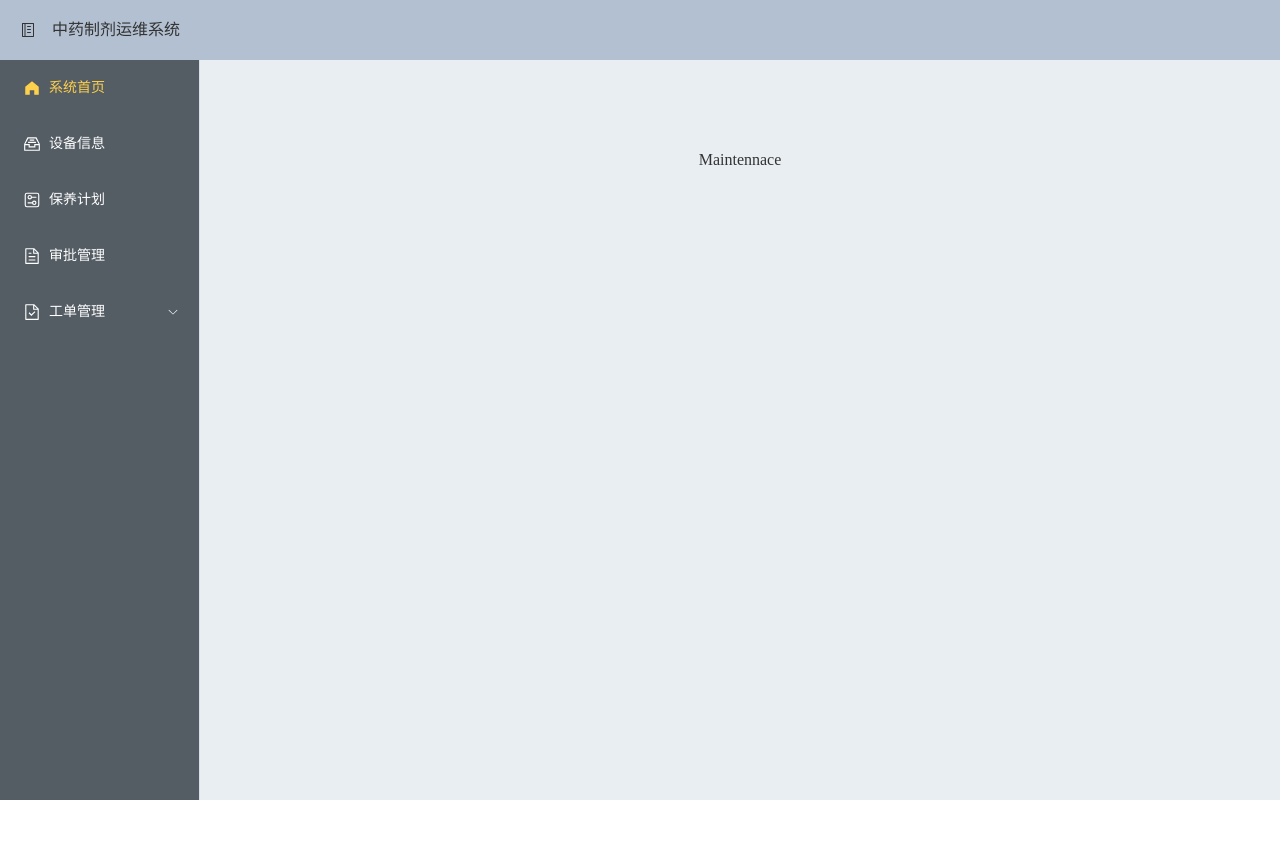
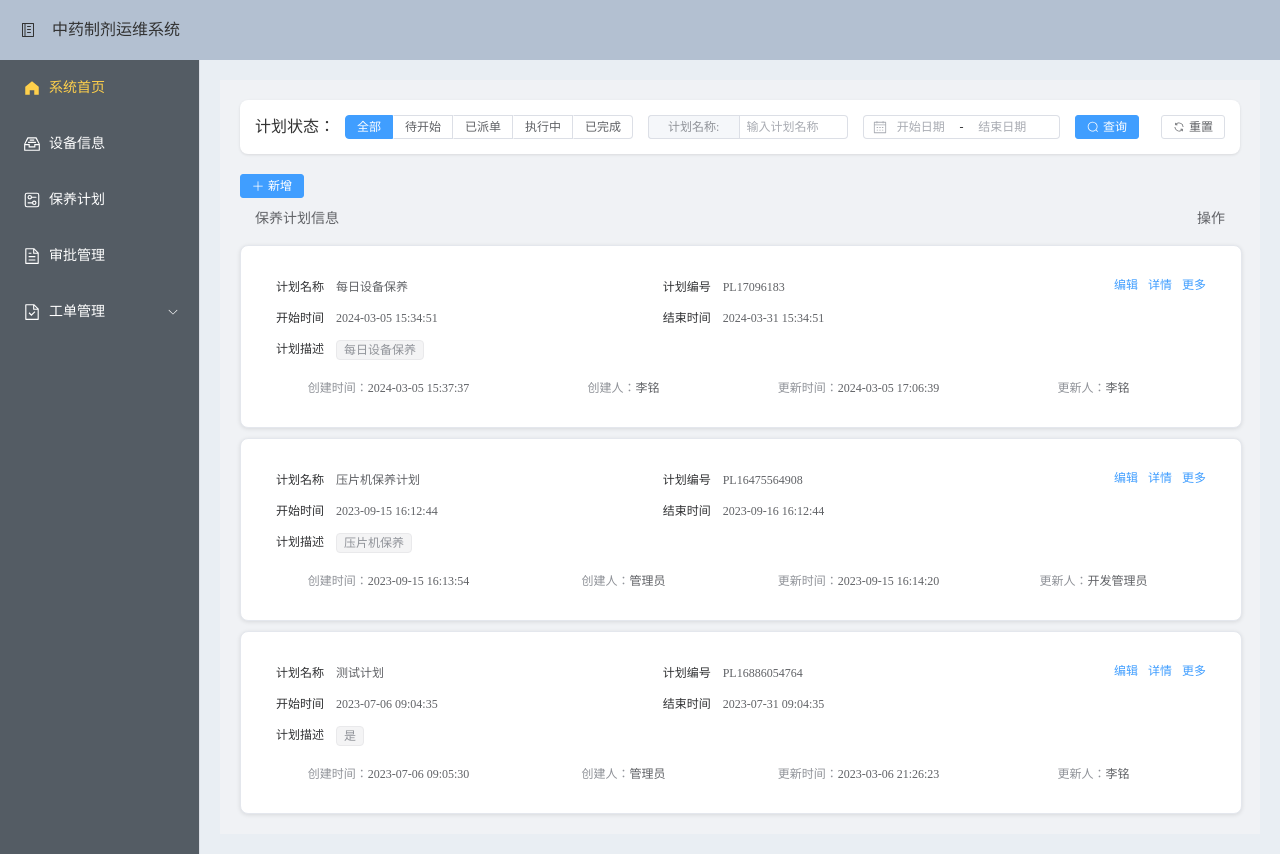
Before and after one commit to SlothClient/collaborativeRespo, a Vue app in the folder dmp_vue/: page /views/Maintenance in a window 1280 px wide. Before the commit the page ends 800 px from the top, so only its background shows below. Built offline with nearby package versions, Linux system fonts and the light colour scheme.

Commit message:
保养计划页面

```diff
--- a/dmp_vue/src/router/index.js
+++ b/dmp_vue/src/router/index.js
@@ -2,7 +2,7 @@ import { createRouter, createWebHistory } from 'vue-router'
 import Main from '@/views/Main.vue'
 import Device from '@/views/Device.vue'
 import Home from '@/views/Home.vue'
-import Maintenance from '@/views/Maintenance.vue'
+import Maintenance from '@/views/maintenancePlan/index.vue'
 import WorkHours from '@/views/WorkHours.vue'
 import WorkOrder from '@/views/WorkOrder.vue'
 import Approve from '@/views/Approve.vue'
@@ -37,7 +37,7 @@ const router = createRouter({
         {
           path:'/views/Approve',
           component:Approve
-        }
+        },
 
       ]
     }
--- /dev/null
+++ b/dmp_vue/src/views/maintenancePlan/index.vue
@@ -0,0 +1,296 @@
+<template>
+  <div class="page-container">
+    <!-- 顶部搜索和过滤功能区域 -->
+    <el-row class="filter-container">
+      <el-col :span="24">
+        <div class="filter-content">
+          <div class="status-filter">
+            <span class="status-label">计划状态：</span>
+            <el-checkbox-group v-model="checkboxGroup1" size="small" class="status-checkbox-group">
+              <el-checkbox-button v-for="city in cities" :key="city" :value="city" class="status-filter-btn">
+                {{ city }}
+              </el-checkbox-button>
+            </el-checkbox-group>
+          </div>
+          <el-input v-model="planName" placeholder="输入计划名称" size="small" class="input-search">
+            <template #prepend>计划名称:</template>
+          </el-input>
+          <el-date-picker
+              v-model="dateRange"
+              type="daterange"
+              start-placeholder="开始日期"
+              end-placeholder="结束日期"
+              size="small"
+              class="date-picker"
+          ></el-date-picker>
+          <div class="button-group">
+            <el-button type="primary" size="small" icon="Search" @click="searchPlans">查询</el-button>
+            <el-button size="small" icon="Refresh" @click="resetFilters">重置</el-button>
+          </div>
+        </div>
+      </el-col>
+    </el-row>
+
+    <el-row class="add-button-row">
+      <el-button type="primary" size="small" icon="Plus" class="add-btn">新增</el-button>
+    </el-row>
+
+    <!-- 卡片区域 -->
+    <div class="card-container">
+      <div class="card-header">
+        <span class="card-title">保养计划信息</span>
+        <span class="card-title">操作</span>
+      </div>
+      <el-card v-for="(item, index) in data" :key="index" class="card">
+        <div class="card-content">
+          <!-- 计划信息展示 -->
+          <el-row :gutter="10">
+            <el-col :span="20">
+              <el-descriptions :column="2" size="small" class="description-box">
+                <el-descriptions-item label="计划名称">{{ item.planName }}</el-descriptions-item>
+                <el-descriptions-item label="计划编号">{{ item.planId }}</el-descriptions-item>
+                <el-descriptions-item label="开始时间">{{ item.startTime }}</el-descriptions-item>
+                <el-descriptions-item label="结束时间">{{ item.endTime }}</el-descriptions-item>
+                <el-descriptions-item label="计划描述" :span="2">
+                  <el-tag size="small" type="info">{{ item.description }}</el-tag>
+                </el-descriptions-item>
+              </el-descriptions>
+            </el-col>
+            <!-- 操作按钮在最右侧 -->
+            <el-col :span="4">
+              <div class="card-actions">
+                <el-link type="primary" class="action-link">编辑</el-link>
+                <el-link type="primary" class="action-link">详情</el-link>
+                <el-link type="primary" class="action-link">更多</el-link>
+              </div>
+            </el-col>
+          </el-row>
+
+          <!-- 创建和更新时间 -->
+          <el-row class="info-row" :gutter="10">
+            <el-col :span="6">
+              <span class="info-item"><label>创建时间：</label>{{ item.createTime }}</span>
+            </el-col>
+            <el-col :span="6">
+              <span class="info-item"><label>创建人：</label>{{ item.creator }}</span>
+            </el-col>
+            <el-col :span="6">
+              <span class="info-item"><label>更新时间：</label>{{ item.updateTime }}</span>
+            </el-col>
+            <el-col :span="6">
+              <span class="info-item"><label>更新人：</label>{{ item.updater }}</span>
+            </el-col>
+          </el-row>
+        </div>
+      </el-card>
+    </div>
+  </div>
+</template>
+
+<script setup>
+import { ref } from 'vue';
+
+const checkboxGroup1 = ref(['全部']);
+const cities = ['全部', '待开始', '已派单', '执行中', '已完成'];
+const planName = ref("");
+const dateRange = ref('');
+
+const data = ref([
+  {
+    planName: '每日设备保养',
+    planId: 'PL17096183',
+    startTime: '2024-03-05 15:34:51',
+    endTime: '2024-03-31 15:34:51',
+    description: '每日设备保养',
+    createTime: '2024-03-05 15:37:37',
+    creator: '李铭',
+    updateTime: '2024-03-05 17:06:39',
+    updater: '李铭',
+    status: '已完成'
+  },
+  {
+    planName: '压片机保养计划',
+    planId: 'PL16475564908',
+    startTime: '2023-09-15 16:12:44',
+    endTime: '2023-09-16 16:12:44',
+    description: '压片机保养',
+    createTime: '2023-09-15 16:13:54',
+    creator: '管理员',
+    updateTime: '2023-09-15 16:14:20',
+    updater: '开发管理员',
+    status: '已派单'
+  },
+  {
+    planName: '测试计划',
+    planId: 'PL16886054764',
+    startTime: '2023-07-06 09:04:35',
+    endTime: '2023-07-31 09:04:35',
+    description: '是',
+    createTime: '2023-07-06 09:05:30',
+    creator: '管理员',
+    updateTime: '2023-03-06 21:26:23',
+    updater: '李铭',
+    status: '已完成'
+  },
+]);
+
+const searchPlans = () => {
+  // 实现搜索逻辑
+  console.log('搜索计划');
+};
+
+const resetFilters = () => {
+  // 实现重置逻辑
+  checkboxGroup1.value = ['全部'];
+  planName.value = '';
+  dateRange.value = '';
+  console.log('重置过滤器');
+};
+
+</script>
+
+<style scoped>
+
+.page-container {
+  padding: 20px;
+  background-color: #f0f2f5;
+  line-height: 10%;
+  overflow: hidden;
+}
+
+
+.filter-container {
+  padding: 15px;
+  background-color: #ffffff;
+  margin-bottom: 20px;
+  border-radius: 8px;
+  box-shadow: 0 1px 3px rgba(0, 0, 0, 0.1);
+}
+
+.filter-content {
+  display: flex;
+  align-items: center;
+  flex-wrap: nowrap;
+  gap: 15px;
+}
+
+.status-filter {
+  display: flex;
+  align-items: center;
+  flex-shrink: 0;
+}
+
+.status-label {
+  white-space: nowrap;
+  margin-right: 10px;
+}
+
+.status-checkbox-group {
+  display: flex;
+  flex-wrap: nowrap;
+}
+
+.status-filter-btn {
+  margin-right: 0;
+}
+
+.input-search {
+  width: 200px;
+  flex-shrink: 0;
+}
+
+.date-picker {
+  width: 300px;
+  flex-shrink: 0;
+}
+
+.button-group {
+  display: flex;
+  gap: 10px;
+  flex-shrink: 0;
+}
+
+/* 新增按钮样式 */
+.add-button-row {
+  margin-bottom: 20px;
+}
+
+.add-btn {
+  float: right;
+}
+
+/* 卡片容器 */
+.card-container {
+  display: flex;
+  flex-direction: column;
+  gap: 10px;
+  width: 100%;
+}
+/* 卡片样式 */
+.card {
+  width: 100%;
+  border-radius: 8px;
+  overflow: hidden;
+  box-shadow: 0 1px 4px rgba(0, 0, 0, 0.1);
+  transition: box-shadow 0.3s ease;
+}
+
+.card:hover {
+  box-shadow: 0 4px 16px rgba(0, 0, 0, 0.1);
+}
+
+.card-content {
+  padding: 10px 15px;
+}
+
+.card-header {
+  display: flex;
+  justify-content: space-between;
+  align-items: center;
+  padding: 0 15px;
+  margin-bottom: 15px;
+}
+
+.card-title {
+  font-size: 14px;
+  font-weight: normal;
+  color: #606266;
+}
+
+.description-box {
+  margin-bottom: 10px;
+}
+
+.info-row {
+  font-size: 12px;
+  line-height: 1.5;
+  color: #606266;
+}
+
+.info-item label {
+  font-weight: 500;
+  color: #909399;
+}
+
+.card-actions {
+  display: flex;
+  justify-content: flex-end;
+  gap: 10px;
+}
+
+.action-link {
+  font-size: 12px;
+  line-height: 1.5;
+}
+
+
+@media (max-width: 1200px) {
+  .filter-content {
+    flex-wrap: wrap;
+  }
+  .status-filter, .input-search, .date-picker, .button-group {
+    width: 100%;
+    margin-bottom: 10px;
+  }
+}
+</style>
```
